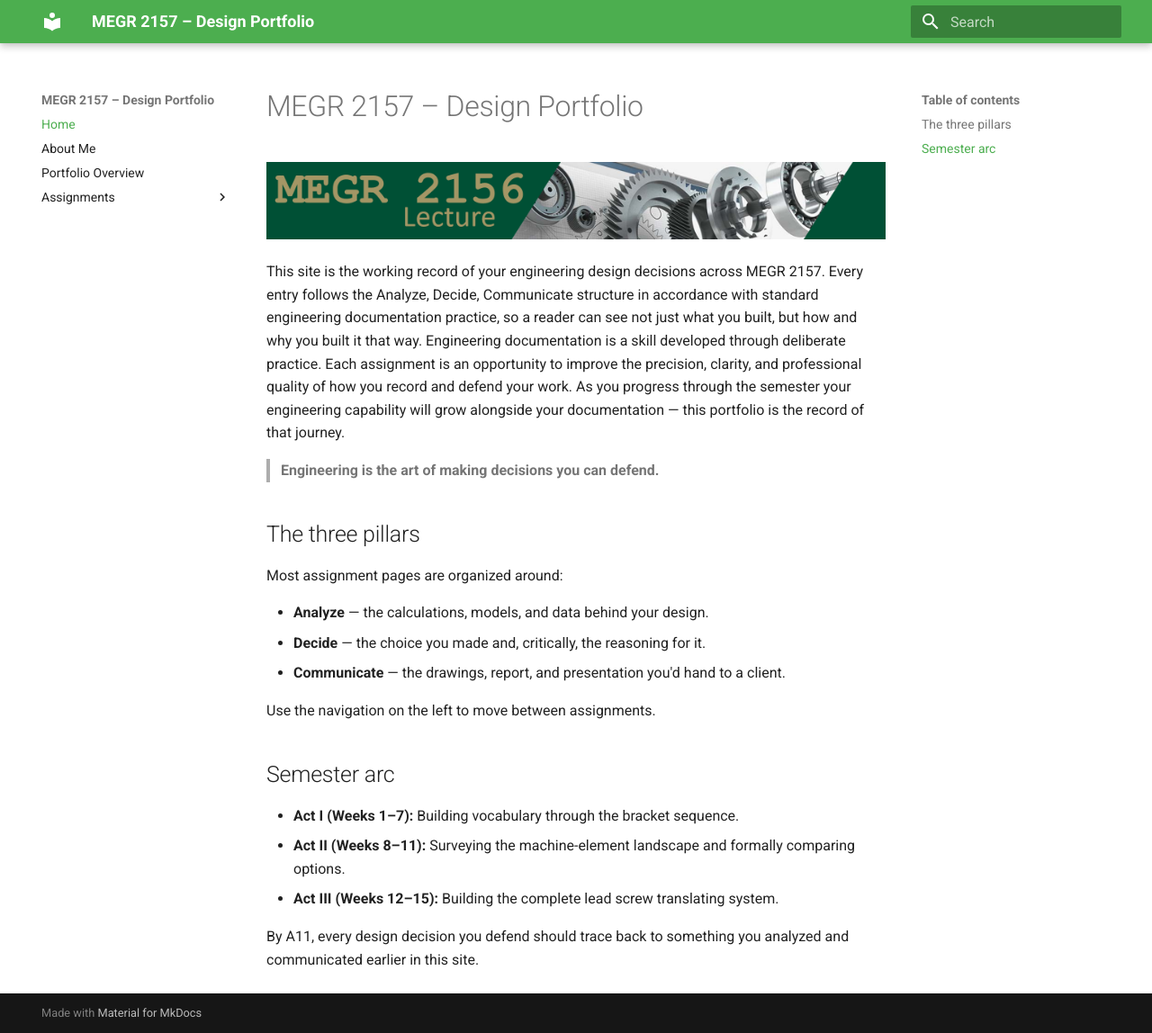
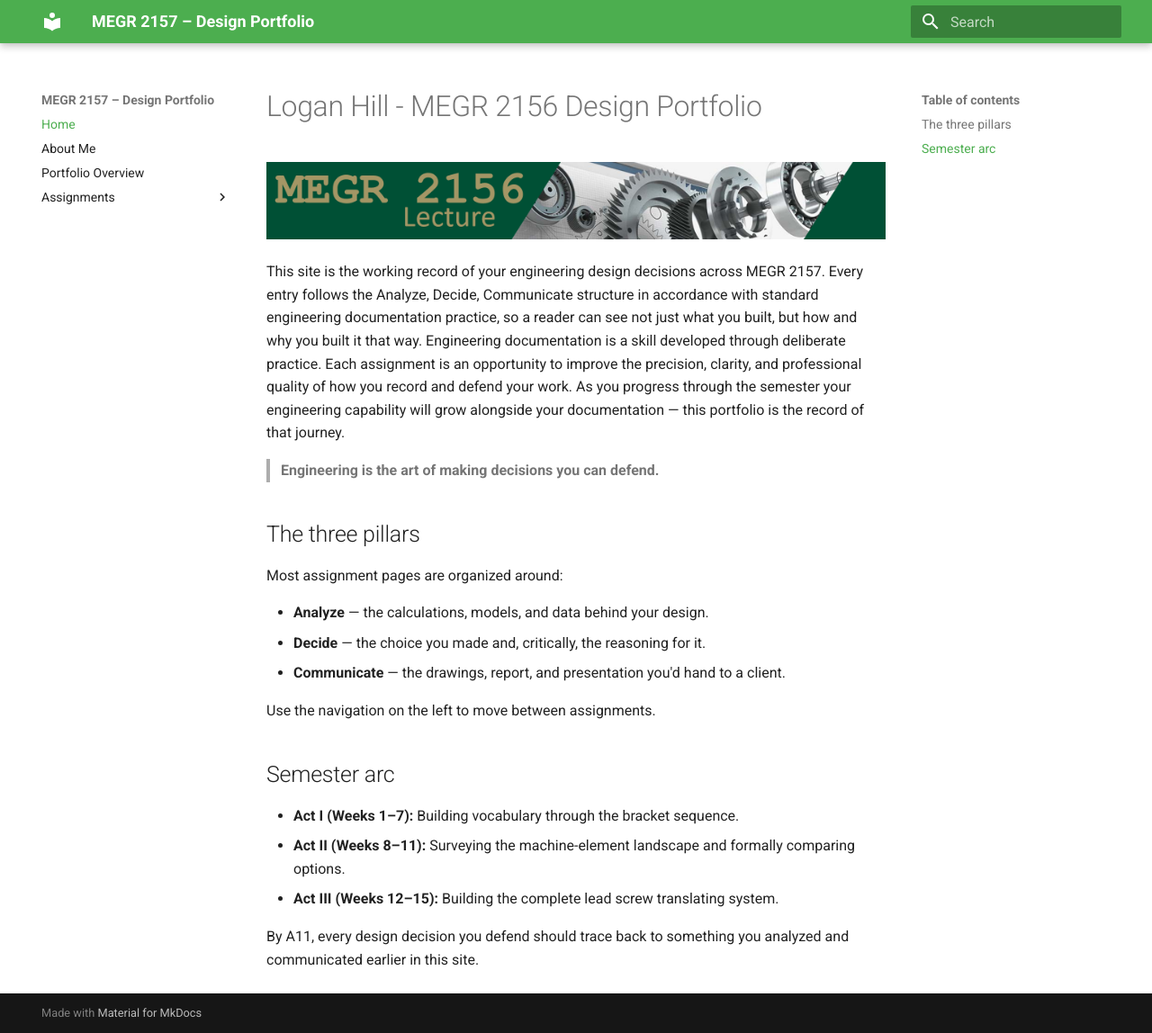
Before and after one commit to Logan-Hill1227/portfolio-megr-2156, an MkDocs documentation site: the page built from docs/index.md, in a window 1280 px wide and 1148 px high. Shown: the whole window at 90% size. Built offline with MkDocs 1.6.1 and Material for MkDocs 9.7.7, drawn with Linux system fonts in a browser that asks for light colours.

Commit message:
Revise title for MEGR 2156 Design Portfolio
Updated the title and context of the design portfolio documentation.

```diff
--- a/docs/index.md
+++ b/docs/index.md
@@ -1,4 +1,4 @@
-# MEGR 2157 – Design Portfolio
+# Logan Hill - MEGR 2156 Design Portfolio
 
 ![MEGR 2156-7 Title](MEGR2156title.png)
 
```
